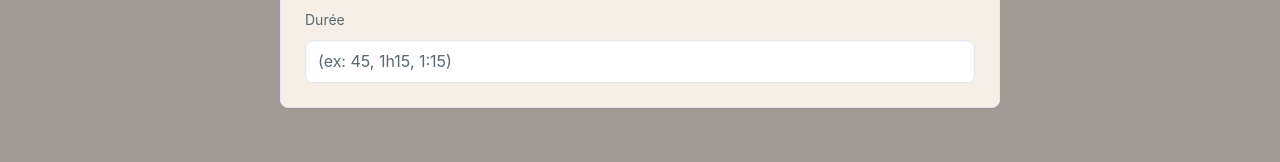
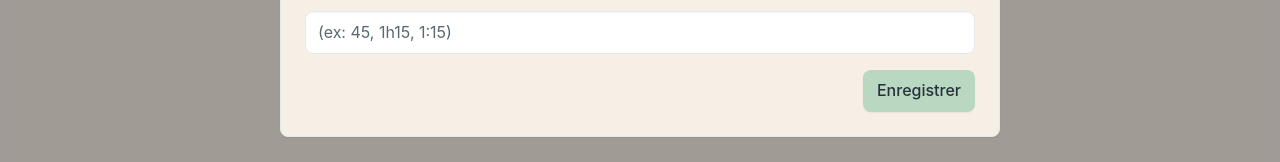
Before and after one commit to idiralliche/evertime, a Vue app in the folder frontend/: page / in a window 1280 px wide. Both pictures are taken after a click on the button "Ajouter une tâche". Shown: the part 426-588 px from the top of the page. Built offline with nearby package versions, Linux system fonts and the light colour scheme.

Commit message:
fix(ui): restore task creation submit with visible 'Enregistrer' button

```diff
--- a/frontend/src/components/TaskInput.vue
+++ b/frontend/src/components/TaskInput.vue
@@ -74,6 +74,10 @@ function onSubmit() {
       />
     </div>
 
+    <div class="inline" style="display:flex; justify-content:flex-end; margin-top: var(--space-4);">
+      <button type="submit" class="btn btn--primary">Enregistrer</button>
+    </div>
+
     <small v-if="error" class="u-muted" role="alert">{{ error }}</small>
   </form>
 </template>
```
